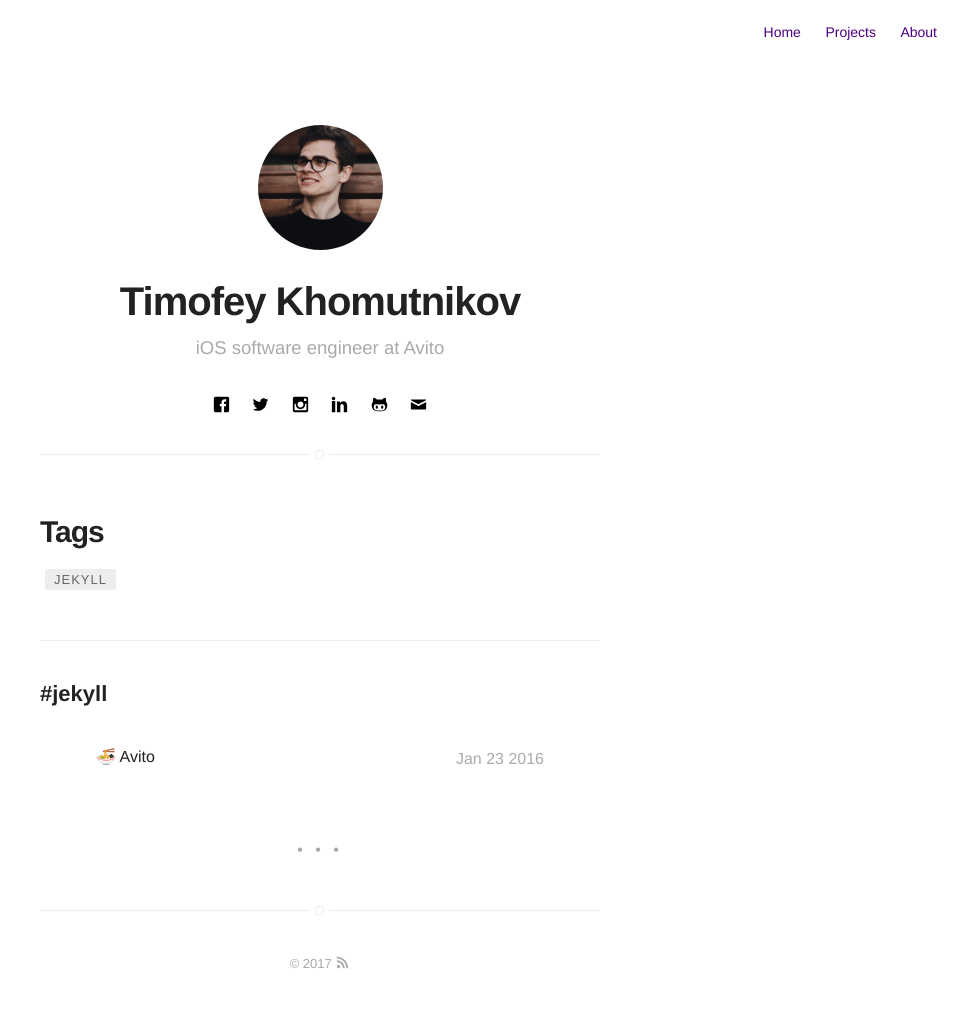
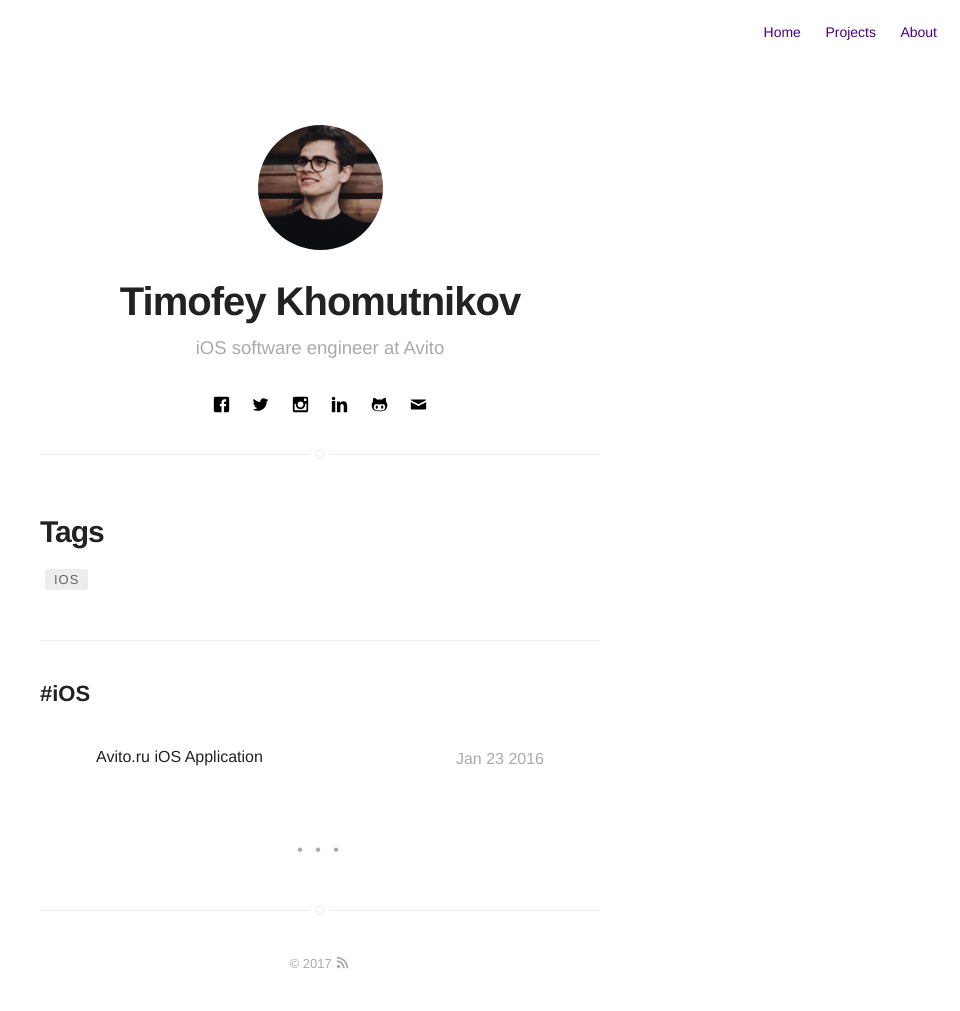
Before and after one commit to khomTima/khomtima.github.io, a Jekyll site: the page built from tags.html, in a window 1280 px wide. Shown: the whole page, without its empty margins (320-1280 px from the left). Built offline with Jekyll 4.4.1, drawn with Linux system fonts in a browser that asks for light colours; emoji names are drawn with the system emoji font.

Commit message:
Add projects

```diff
--- a/_posts/2017-08-02-avito.markdown
+++ b/_posts/2017-08-02-avito.markdown
@@ -1,8 +1,8 @@
 ---
-title: ":ramen: Avito"
+title: "Avito.ru iOS Application"
 layout: post
 date: 2016-01-23 22:10
-tag: jekyll
+tag: iOS
 image: https://www.avito.ru/files/avito/company/logos/Logo-Avito.png
 headerImage: true
 projects: true
@@ -12,5 +12,7 @@ category: project
 author: Timofey Khomutnikov
 externalLink: false
 ---
+iOS application for Avito.ru site.
+---
 
 [Check it out](https://itunes.apple.com/ru/app/%D0%BE%D0%B1%D1%8A%D1%8F%D0%B2%D0%BB%D0%B5%D0%BD%D0%B8%D1%8F-avito-%D0%B0%D0%B2%D1%82%D0%BE-%D1%80%D0%B0%D0%B1%D0%BE%D1%82%D0%B0-%D0%BD%D0%B5%D0%B4%D0%B2%D0%B8%D0%B6%D0%B8%D0%BC%D0%BE%D1%81%D1%82%D1%8C/id417281773?mt=8) here.
```
